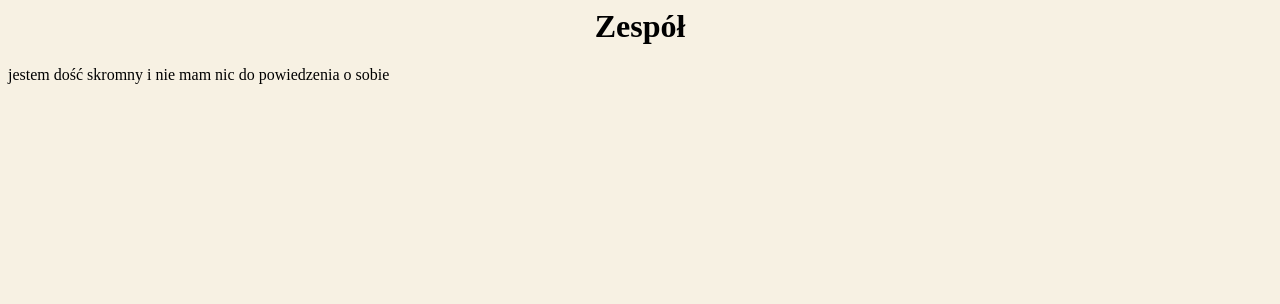
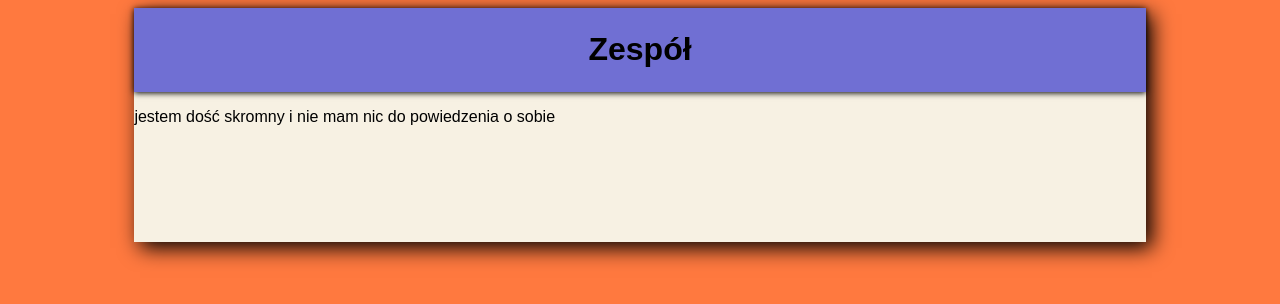
Before and after one commit to Tazonus/ProjektStronyStudia, a Flask app: page /about in a window 1280 px wide. Shown: the top 304 px of the page. Run offline with Flask 3, Linux system fonts and the light colour scheme.

Commit message:
ADD wraper centers whole article and makes it more visualy appealing

```diff
--- a/static/css/style.css
+++ b/static/css/style.css
@@ -1,13 +1,23 @@
 /*used color palette: https://flatuicolors.com/palette/es*/
 body {
-  background-color: #f7f1e3;
+  font-family: sans-serif;
+  background-color: #ff793f;
 }
 
 header {
-
   text-align: center;
+  background-color: #706fd3;
+  box-shadow: 0px 1px 6px;
+  padding: 2;
 }
 
 .container {
-  text-align: center;
+width: 80%
 }
+.wraper{
+  background-color: #f7f1e3;
+  width: 80%;
+  box-shadow: 6px 6px 20px;
+  margin: auto;
+  padding-bottom: 100px;
+}
--- a/templates/about.html
+++ b/templates/about.html
@@ -1,14 +1,16 @@
 <html>
 <head>
-    <meta charset="UTF-8">
-    <meta name="viewport" content="width=device-width, initial-scale=1.0">
-    <title>Zespół</title>
-    <link rel="stylesheet" href="/static/css/style.css">
+  <meta charset="UTF-8">
+  <meta name="viewport" content="width=device-width, initial-scale=1.0">
+  <title>Zespół</title>
+  <link rel="stylesheet" href="/static/css/style.css">
 </head>
 <body>
+  <div class="wraper">
     <header>
-        <h1>Zespół</h1>
+      <h1>Zespół</h1>
     </header>
     <p>jestem dość skromny i nie mam nic do powiedzenia o sobie</p>
+  </div>
 </body>
 </html>
```
